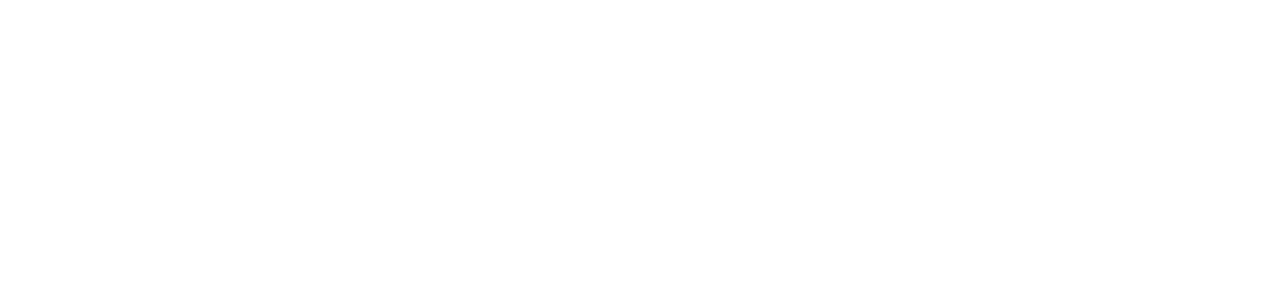
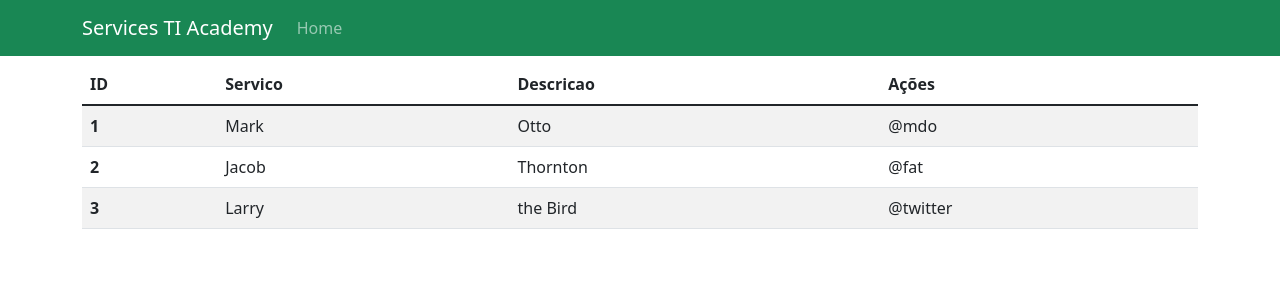
Before and after one commit to Zaghi94/TIAcademy, a React (Create React App) app in the folder CICLO03/ciclo04/: page /visualizarservico in a window 1280 px wide. Shown: the top 300 px of the page. Built offline with nearby package versions, Linux system fonts and the light colour scheme.

Commit message:
Atualizada Aula 02 do ciclo 04

```diff
--- a/CICLO03/ciclo04/package.json
+++ b/CICLO03/ciclo04/package.json
@@ -6,6 +6,7 @@
     "@testing-library/jest-dom": "^5.14.1",
     "@testing-library/react": "^11.2.7",
     "@testing-library/user-event": "^12.8.3",
+    "axios": "^0.21.1",
     "bootstrap": "^5.1.0",
     "react": "^17.0.2",
     "react-dom": "^17.0.2",
--- a/CICLO03/ciclo04/src/App.js
+++ b/CICLO03/ciclo04/src/App.js
@@ -5,10 +5,13 @@
 import {Cliente} from './pages/Cliente';
 import {Pedido} from './pages/Pedido';
 import {Servico} from './pages/Servico';
+import { Menu } from './components/Menu';
+import { VisualizarServico } from './pages/Servico/VisualizarServico';
 
 function App() {
   return (
     <div>
+      <Menu/>
       <Router>
         <Switch>
           <Route exact path="/" component={Home}/>
@@ -16,6 +19,7 @@
           <Route path="/cliente" component={Cliente}/>
           <Route path="/pedido" component={Pedido}/>
           <Route path="/servico" component={Servico}/>
+          <Route path="/visualizarservico" component={VisualizarServico}/>
         </Switch>
       </Router>
     </div>
--- /dev/null
+++ b/CICLO03/ciclo04/src/components/Menu.js
@@ -0,0 +1,33 @@
+import React, { useState } from 'react';
+import {
+    Collapse,
+    Navbar,
+    NavbarToggler,
+    NavbarBrand,
+    Nav,
+    NavItem,
+    NavLink,
+    Container
+} from 'reactstrap';
+
+export const Menu = (props) => {
+    const [isOpen, setIsOpen] = useState(false);
+    const toggle = () => setIsOpen(!isOpen); //se a tela diminuir gera um menu (para celulares, por exemplo)
+    return (
+        <div>
+            <Navbar color="success" dark expand="md">
+                <Container>
+                    <NavbarBrand >Services TI Academy</NavbarBrand>
+                    <NavbarToggler onClick={toggle} />
+                    <Collapse isOpen={isOpen} navbar>
+                        <Nav className="mr-auto" navbar>
+                            <NavItem>
+                                <NavLink href="/">Home</NavLink>
+                            </NavItem>
+                        </Nav>
+                    </Collapse>
+                </Container>
+            </Navbar>
+        </div>
+    )
+}
--- a/CICLO03/ciclo04/src/index.js
+++ b/CICLO03/ciclo04/src/index.js
@@ -1,6 +1,7 @@
 import React from 'react';
 import ReactDOM from 'react-dom';
 import App from './App';
+import 'bootstrap/dist/css/bootstrap.min.css';
 
 ReactDOM.render(
   <React.StrictMode>
--- a/CICLO03/ciclo04/src/pages/Home/index.js
+++ b/CICLO03/ciclo04/src/pages/Home/index.js
@@ -1,7 +1,24 @@
-export const Home = () =>{
-    return(
+import { Container } from 'reactstrap';
+
+
+export const Home = () => {
+    return (
         <div>
-            <h1>Página inicial</h1>
+            <Container>
+                <div className="d-flex">
+                    <div className="mr-auto p-2">
+                        <h1>Página inicial</h1>
+                    </div>
+                    <div className="p-2">
+                        <a href="/visualizarcliente"
+                        className="btn btn-outline-success btn-sm">Cliente</a>
+                    </div>
+                    <div className="p-2">
+                        <a href="/visualizarservico"
+                        className="btn btn-outline-success btn-sm">Serviço</a>
+                    </div>
+                </div>
+            </Container>
         </div>
     )
 }
--- /dev/null
+++ b/CICLO03/ciclo04/src/pages/Servico/VisualizarServico/index.js
@@ -0,0 +1,41 @@
+import { Container, Table } from "reactstrap"
+
+export const VisualizarServico = () => {
+    return (
+        <div className="p-2">
+            <Container>
+                <Table striped hover>
+                    <thead>
+                        <tr>
+                            <th>ID</th>
+                            <th>Servico</th>
+                            <th>Descricao</th>
+                            <th>Ações</th>
+                        </tr>
+                    </thead>
+                    <tbody>
+                        <tr>
+                            <th scope="row">1</th>
+                            <td>Mark</td>
+                            <td>Otto</td>
+                            <td>@mdo</td>
+                        </tr>
+                        <tr>
+                            <th scope="row">2</th>
+                            <td>Jacob</td>
+                            <td>Thornton</td>
+                            <td>@fat</td>
+                        </tr>
+                        <tr>
+                            <th scope="row">3</th>
+                            <td>Larry</td>
+                            <td>the Bird</td>
+                            <td>@twitter</td>
+                        </tr>
+                    </tbody>
+
+                </Table>
+            </Container>
+        </div>
+    )
+}
```
Also changed, not shown: 1 other file (tests, documents, lock files or other folders).
